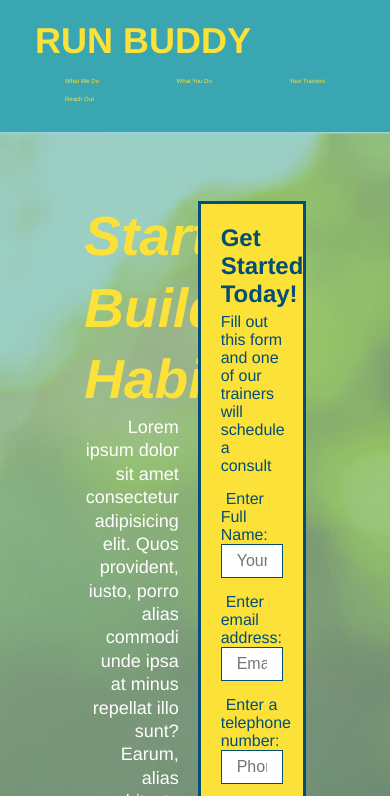
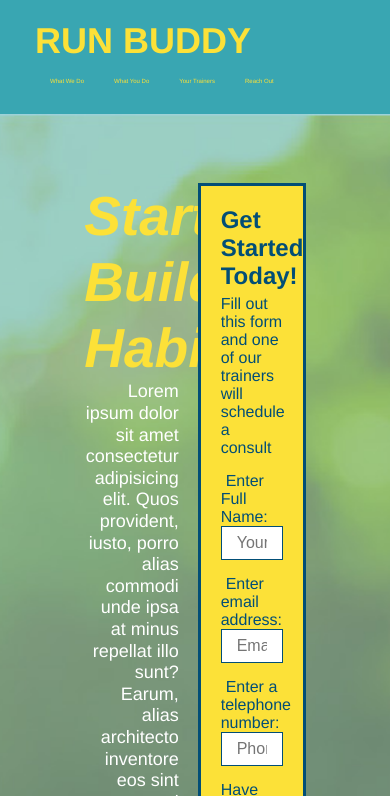
Before and after one commit to Geevaveeri/run-buddy, a plain HTML site: page index.html in a window 390 px wide. Shown: the top 796 px of the page. Drawn offline with Linux system fonts and the light colour scheme.

Commit message:
added media query structure to css

```diff
--- a/assets/css/style.css
+++ b/assets/css/style.css
@@ -43,7 +43,7 @@ header nav ul {
 }
 
 header nav ul li a {
-    margin: 0 30px;
+    padding: 10px 15px;
     font-weight: lighter;
     font-size: 1.55vw;
 }
@@ -57,6 +57,7 @@ header nav ul li a {
     display: flex;
     justify-content: center;
     flex-wrap: wrap;
+    align-items: flex-start;
 }
 
 .hero-cta {
@@ -65,7 +66,7 @@ header nav ul li a {
     margin: 3.5%;
     color: #fff;
     font-size: 18px;
-    line-height: 1.3;
+    line-height: 1.2;
 }
 
 .hero-cta h2 {
@@ -151,7 +152,7 @@ h3 {
 }
 
 .section-title {
-    font-size: 55px;
+    font-size: 48px;
     color: #024e76;
     border-bottom: 3px solid;
     padding-bottom: 20px;
@@ -358,3 +359,21 @@ section {
 .flex-row {
     display: flex;
 }
+
+/* Media Query for smaller desktop screens and smaller */
+@media screen and (max-width: 980px) {
+
+}
+
+/* Media query for tablets and smaller */
+
+@media screen and (max-width: 768px) {
+
+
+}
+
+/* Media query for mobile phones and smaller */
+
+@media screen and (max-width: 575px) {
+
+}
```
